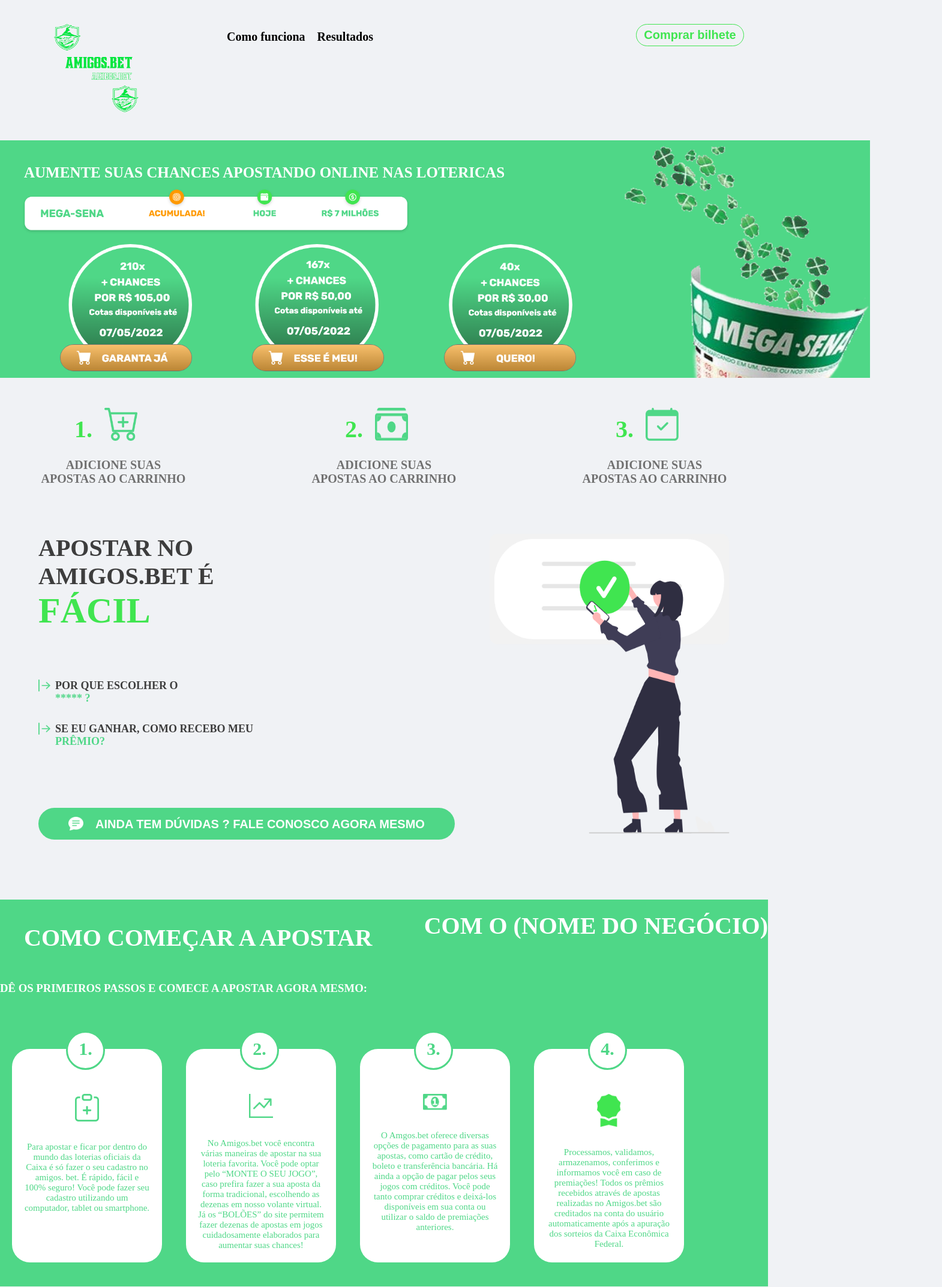
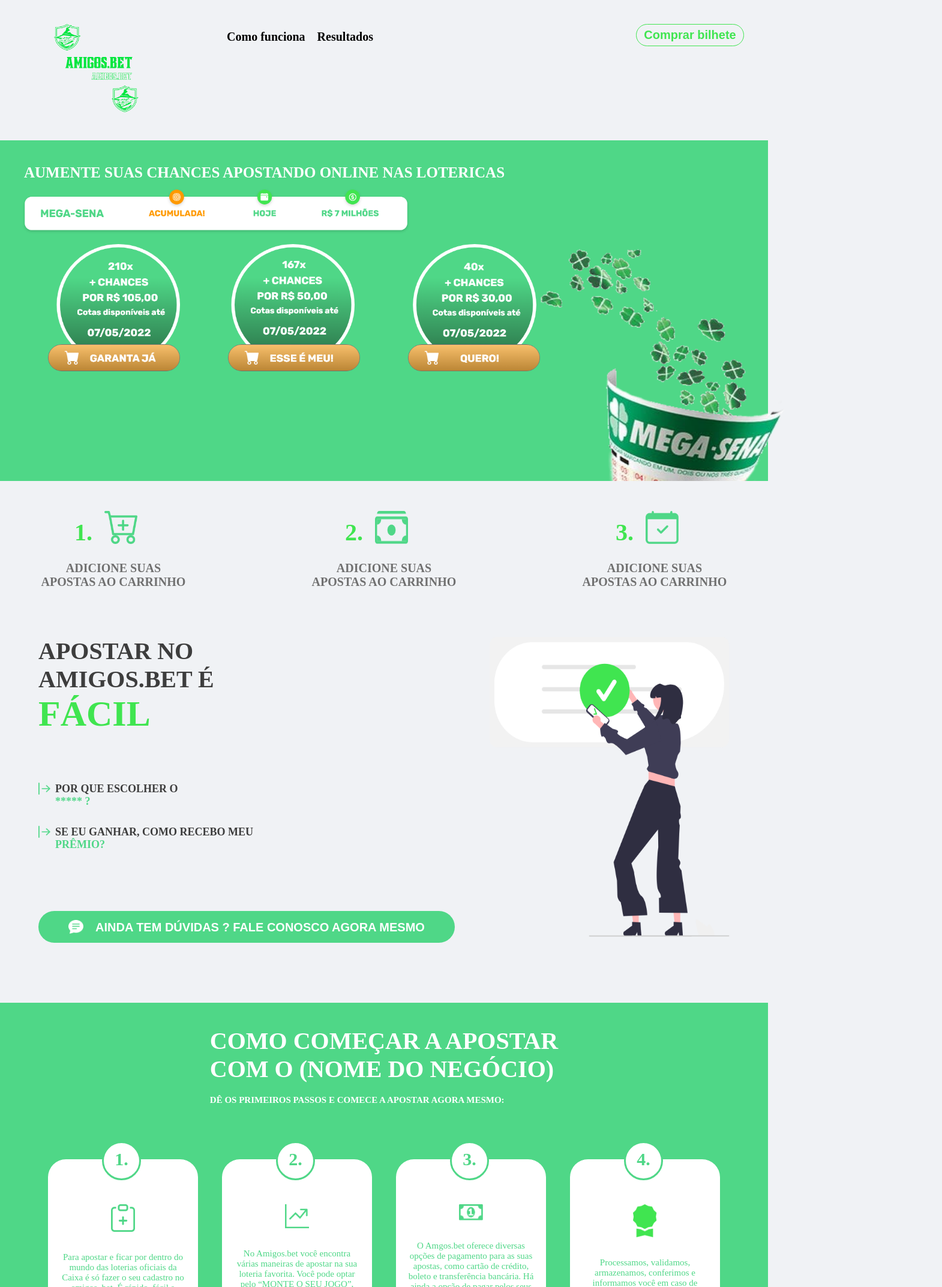
Before and after one commit to klirineu/aposta-bingo, a Next.js app: page / in a window 1280 px wide. Shown: the top 2146 px of the page at 60% size, 1570 px wide, since content can reach past the window. Built offline with nearby package versions, Linux system fonts and the light colour scheme.

Commit message:
pequenos ajustes

```diff
--- a/src/components/Section1/index.tsx
+++ b/src/components/Section1/index.tsx
@@ -16,10 +16,9 @@
         <Image
           style={{
             backgroundSize: "cover",
-            marginTop: -162,
             height: 400,
             width: 650,
-            marginLeft: -40,
+            marginLeft: -120,
           }}
           src='/assets/MEGASENASEMFUNDO.png'
           alt='mega sena'
--- a/src/components/Section1/styles.ts
+++ b/src/components/Section1/styles.ts
@@ -2,8 +2,7 @@
 
 export const Container = styled.section`
   background-color: var(--green-background);
-  min-width: 1450px;
-
+  min-width: 1250px;
 `
 
 export const Text = styled.h2`
@@ -30,5 +29,5 @@
   width: 220px;
   height: 220px;
   margin-top: 15px;
-  margin-left: 100px;
+  margin-left: 80px;
 `
--- a/src/components/Section3/index.tsx
+++ b/src/components/Section3/index.tsx
@@ -12,11 +12,9 @@
 export function Section3() {
   return (
     <Container>
-      <Text>Como começar a apostar</Text>
-      <Text>com o (Nome do negócio)</Text>
-      <Cards>
-        <Title>DÊ OS PRIMEIROS PASSOS E COMECE A APOSTAR AGORA MESMO:</Title>
-      </Cards>
+      <Text>Como começar a apostar <br /> com o (Nome do negócio) <Title style={{fontSize: 15, marginTop: 20}}>DÊ OS PRIMEIROS PASSOS E COMECE A APOSTAR AGORA MESMO:</Title></Text>
+
+
       <Cards>
         <Card>
           <CardNumber>1.</CardNumber>
--- a/src/components/Section3/styles.ts
+++ b/src/components/Section3/styles.ts
@@ -1,7 +1,11 @@
 import styled from "styled-components";
 
 export const Container = styled.section`
+  display: flex;
+  justify-content: center;
+  flex-direction: column;
   background-color: var(--green-background);
+
 `
 
 export const Text = styled.h2`
@@ -11,15 +15,14 @@
   &:first-child {
     padding-top: 40px;
   }
-  padding-left: 40px;
   text-transform: uppercase;
 `
 
 export const Cards = styled.div`
   margin-top: 50px;
   display: flex;
+  flex-wrap: wrap;
   justify-content: center;
-  flex-wrap: wrap;
 `
 
 export const Title = styled.h3`
--- a/src/components/Section4/styles.ts
+++ b/src/components/Section4/styles.ts
@@ -1,7 +1,9 @@
 import styled from "styled-components";
 
 export const Container = styled.section`
-  text-align: center;
+  display: flex;
+  flex-direction: column;
+  justify-content: center;
   padding-top: 60px;
   padding-left: 100px;
 `
```
Also changed, not shown: package.json (line endings or trailing spaces), src/components/Section2/styles.ts (line endings or trailing spaces).
